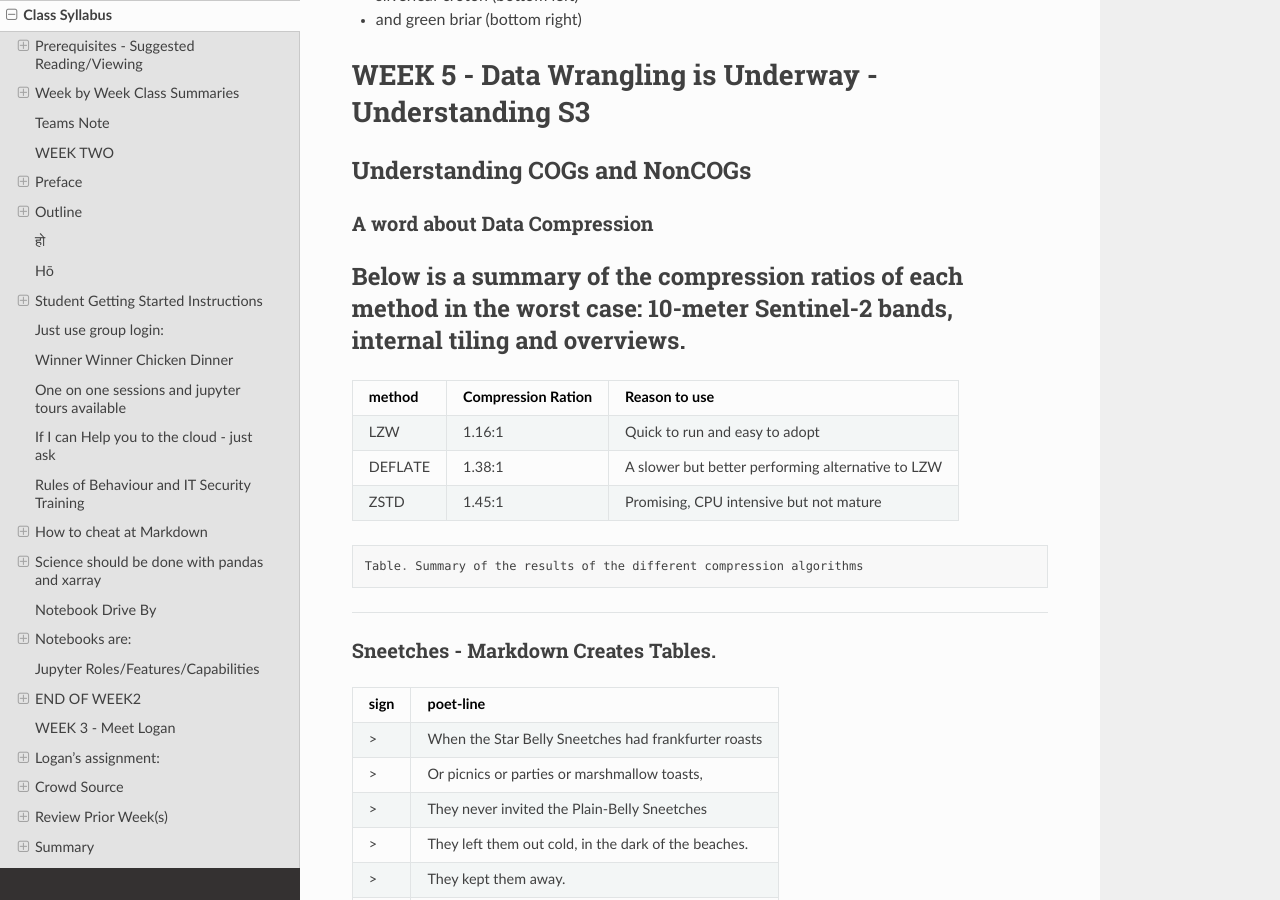
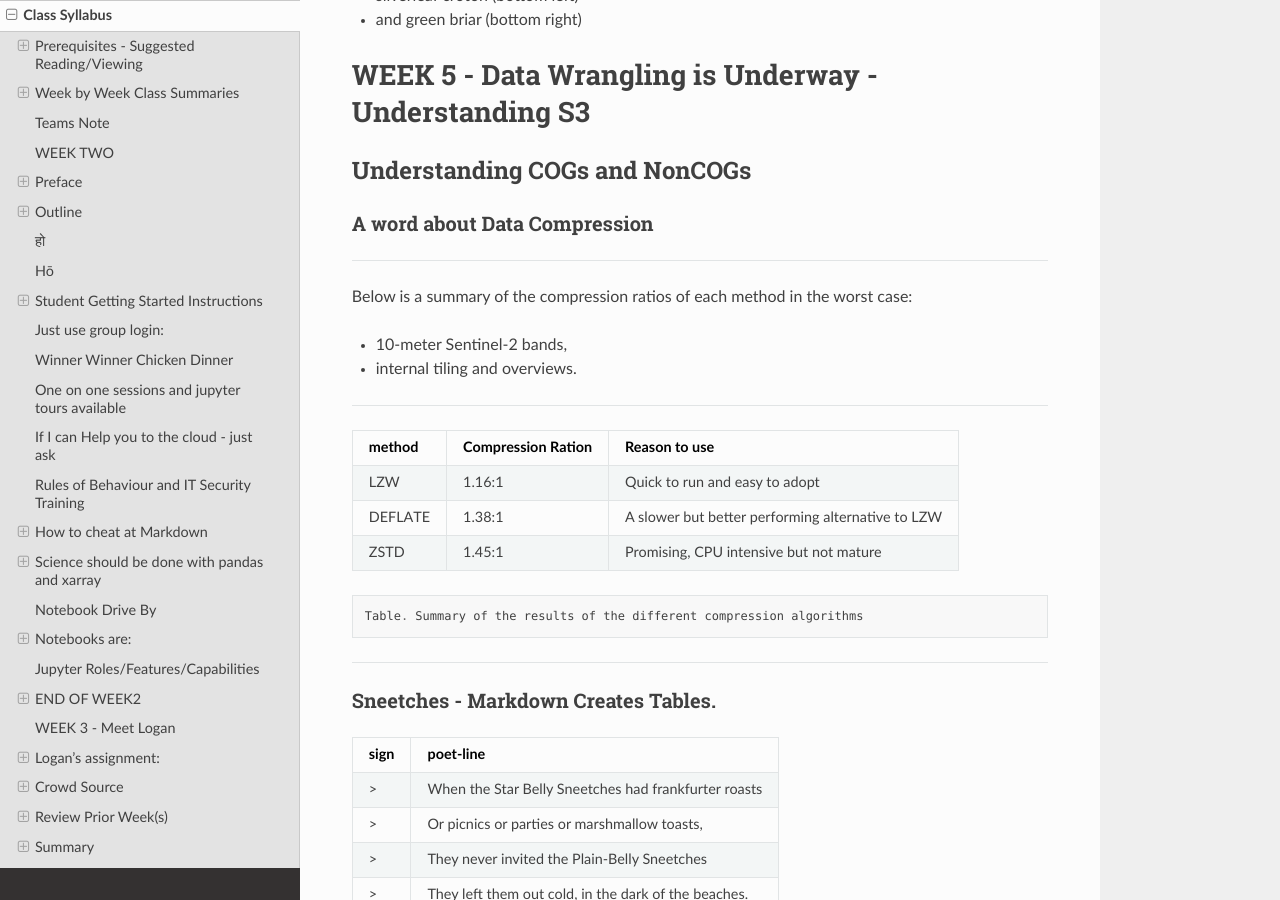
Before and after one commit to tonybutzer/harmony, a Sphinx documentation site: the page built from documentation/source/00weekbyweek.md, in a window 1280 px wide and 900 px high, scrolled down 25445 px. Built offline with Sphinx 7.4.7 and the Read the Docs theme 2.0.0, drawn with Linux system fonts in a browser that asks for light colours; pages that are not in the unit, such as notebooks, are missing from menus.

Commit message:
automatic git update from Makefile

```diff
--- a/documentation/source/00weekbyweek.md
+++ b/documentation/source/00weekbyweek.md
@@ -933,7 +933,11 @@ Examples of common forbs:
 
 ### A word about Data Compression
 
-Below is a summary of the compression ratios of each method in the worst case: 10-meter Sentinel-2 bands, internal tiling and overviews.
+---
+
+Below is a summary of the compression ratios of each method in the worst case:
+- 10-meter Sentinel-2 bands,
+- internal tiling and overviews.
 ---
 
 | method | Compression Ration | Reason to use |
```
